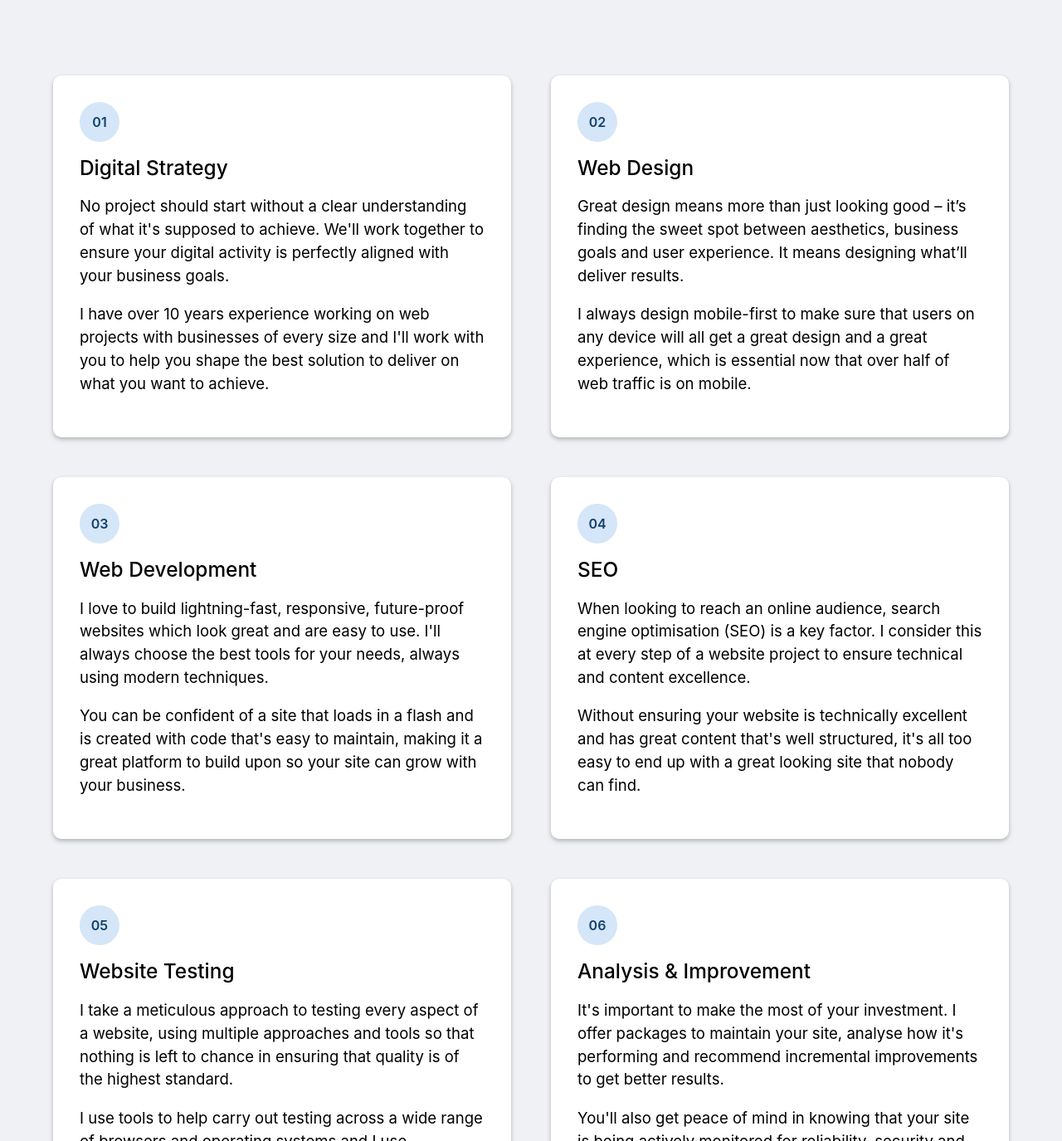
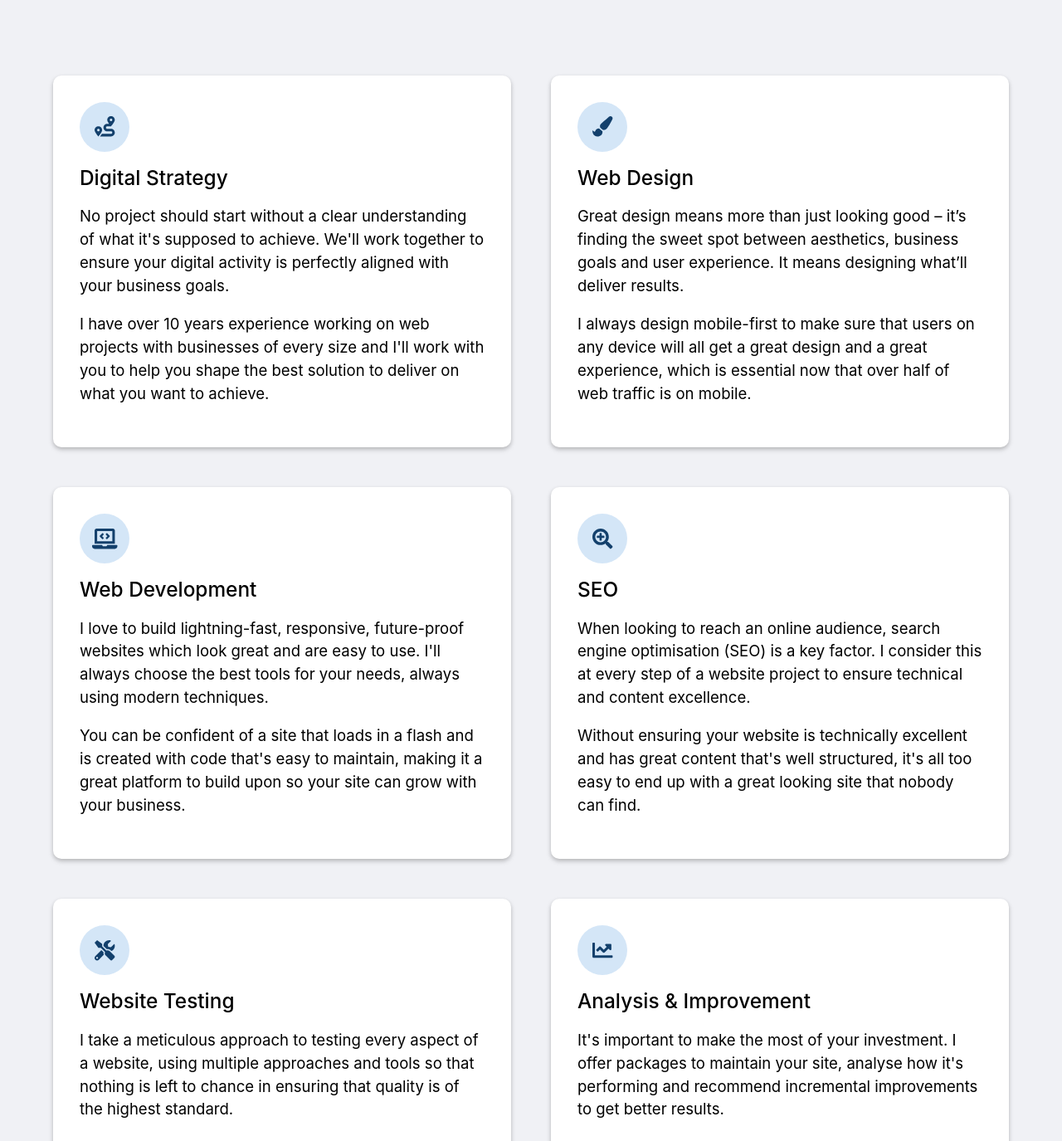
Before and after one commit to gideongoddard/freelance-portfolio, a Gatsby site: page /services in a window 1280 px wide. Shown: the part 540-1915 px from the top of the page at 83% size. Built offline with nearby package versions, Linux system fonts and the light colour scheme; Gatsby itself is replaced by a stand-in of ours.

Commit message:
Added icons instead of numbers for services

```diff
--- a/gatsby-config.js
+++ b/gatsby-config.js
@@ -52,5 +52,6 @@ module.exports = {
     `gatsby-plugin-netlify-cms`,
     `gatsby-transformer-remark`,
     `gatsby-transformer-yaml`,
+    `gatsby-plugin-fontawesome-css`,
   ],
 }
--- a/package.json
+++ b/package.json
@@ -14,9 +14,13 @@
     "test": "echo \"Write tests! -> https://gatsby.dev/unit-testing\" && exit 1"
   },
   "dependencies": {
+    "@fortawesome/fontawesome-svg-core": "^1.2.35",
+    "@fortawesome/free-solid-svg-icons": "^5.15.3",
+    "@fortawesome/react-fontawesome": "^0.1.14",
     "axios": "^0.21.1",
     "gatsby": "^2.26.1",
     "gatsby-image": "^2.9.0",
+    "gatsby-plugin-fontawesome-css": "^1.1.0",
     "gatsby-plugin-google-gtag": "^2.8.0",
     "gatsby-plugin-netlify-cms": "^4.10.0",
     "gatsby-plugin-react-helmet": "^3.8.0",
--- a/src/components/ServiceSummary/ServiceSummary.module.css
+++ b/src/components/ServiceSummary/ServiceSummary.module.css
@@ -18,11 +18,11 @@
     margin: 8px 0 24px 0;
 }
 
-.item {
+.icon {
     background-color: var(--primary-100);
     color: var(--primary-900);
     font-weight: 600;
-    padding: 10px;
+    padding: 30px;
     border-radius: 50%;
     width: 48px;
     height: 48px;
--- a/src/pages/services.js
+++ b/src/pages/services.js
@@ -6,10 +6,12 @@ import Gideon from "../components/Gideon/Gideon"
 import Button from "../components/Button/Button"
 import { Helmet } from "react-helmet"
 import MetaImage from "../images/meta-image.png"
+import { FontAwesomeIcon } from "@fortawesome/react-fontawesome"
+import { faRoute, faPaintBrush, faLaptopCode, faSearchPlus, faTools, faChartLine } from "@fortawesome/free-solid-svg-icons"
 
 const Service = props => (
     <div className={ServicesStyles.service}>
-        <span className={ServicesStyles.item}>{props.item}</span>
+        <span className={ServicesStyles.icon}><FontAwesomeIcon icon={props.icon} style={{fontSize: "var(--type-s"}} /></span>
         <h3>{props.heading}</h3>
         {props.children}
     </div>
@@ -44,27 +46,27 @@ export default function Services() {
             </Title>
             <section className={ServicesStyles.serviceSection}>
                 <div className={ServicesStyles.serviceContainer}>
-                    <Service item="01" heading="Digital Strategy">
+                    <Service icon={faRoute} heading="Digital Strategy">
                         <p>No project should start without a clear understanding of what it's supposed to achieve. We'll work together to ensure your digital activity is perfectly aligned with your business goals.</p>
                         <p>I have over 10 years experience working on web projects with businesses of every size and I'll work with you to help you shape the best solution to deliver on what you want to achieve.</p>
                     </Service>
-                    <Service item="02" heading="Web Design">
+                    <Service icon={faPaintBrush} heading="Web Design">
                         <p>Great design means more than just looking good – it’s finding the sweet spot between aesthetics, business goals and user experience. It means designing what’ll deliver results.</p>
                         <p>I always design mobile-first to make sure that users on any device will all get a great design and a great experience, which is essential now that over half of web traffic is on mobile.</p>
                     </Service>
-                    <Service item="03" heading="Web Development">
+                    <Service icon={faLaptopCode} heading="Web Development">
                         <p>I love to build lightning-fast, responsive, future-proof websites which look great and are easy to use. I'll always choose the best tools for your needs, always using modern techniques.</p>
                         <p>You can be confident of a site that loads in a flash and is created with code that's easy to maintain, making it a great platform to build upon so your site can grow with your business.</p>
                     </Service>
-                    <Service item="04" heading="SEO">
+                    <Service icon={faSearchPlus} heading="SEO">
                         <p>When looking to reach an online audience, search engine optimisation (SEO) is a key factor. I consider this at every step of a website project to ensure technical and content excellence.</p>
                         <p>Without ensuring your website is technically excellent and has great content that's well structured, it's all too easy to end up with a great looking site that nobody can find.</p>
                     </Service>
-                    <Service item="05" heading="Website Testing">
+                    <Service icon={faTools} heading="Website Testing">
                         <p>I take a meticulous approach to testing every aspect of a website, using multiple approaches and tools so that nothing is left to chance in ensuring that quality is of the highest standard.</p>
                         <p>I use tools to help carry out testing across a wide range of browsers and operating systems and I use automated testing to enable you to make updates to your site with confidence.</p>
                     </Service>
-                    <Service item="06" heading="Analysis & Improvement">
+                    <Service icon={faChartLine} heading="Analysis & Improvement">
                         <p>It's important to make the most of your investment. I offer packages to maintain your site,  analyse how it's performing and recommend incremental improvements to get better results.</p>
                         <p>You'll also get peace of mind in knowing that your site is being actively monitored for reliability, security and software updates - let me worry about that stuff so you don't have to!</p>
                     </Service>
--- a/src/pages/services.module.css
+++ b/src/pages/services.module.css
@@ -34,11 +34,11 @@
     line-height: 1.5;
 }
 
-.item {
+.icon {
     background-color: var(--primary-100);
     color: var(--primary-900);
     font-weight: 600;
-    padding: 10px;
+    padding: 30px;
     border-radius: 50%;
     width: 48px;
     height: 48px;
```
Also changed, not shown: src/components/ServiceSummary/ServiceSummary.js (+9 -7 lines), 1 other file.
